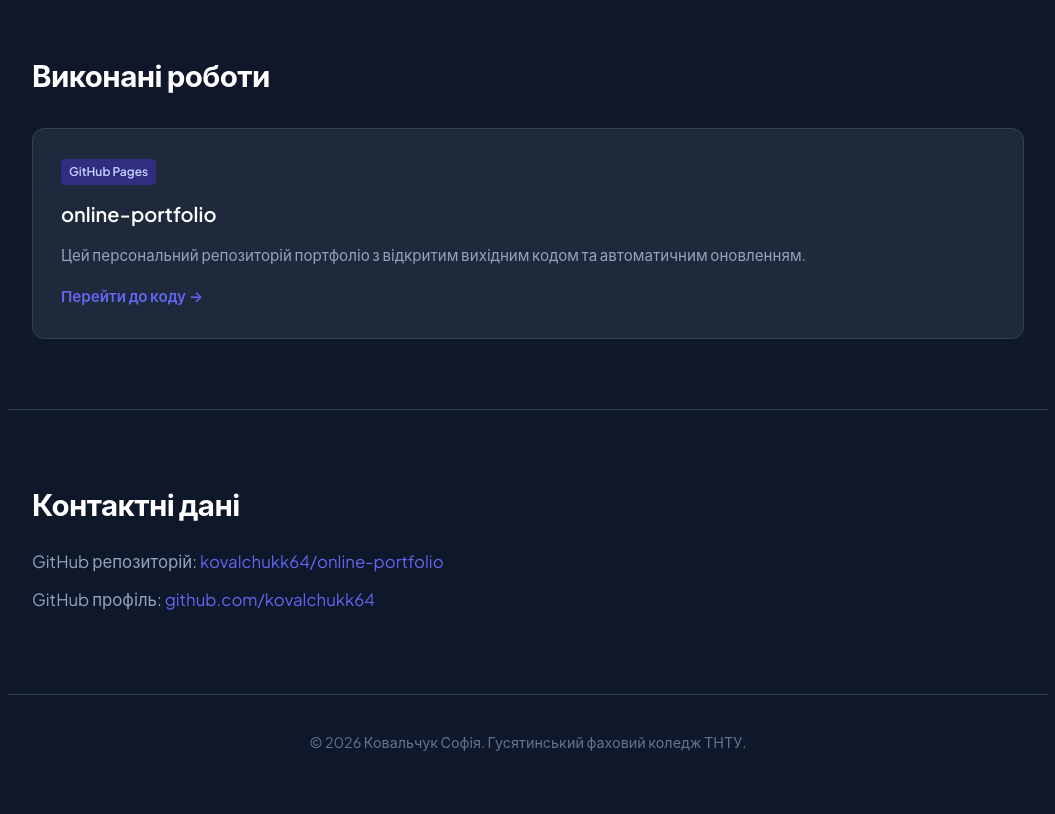
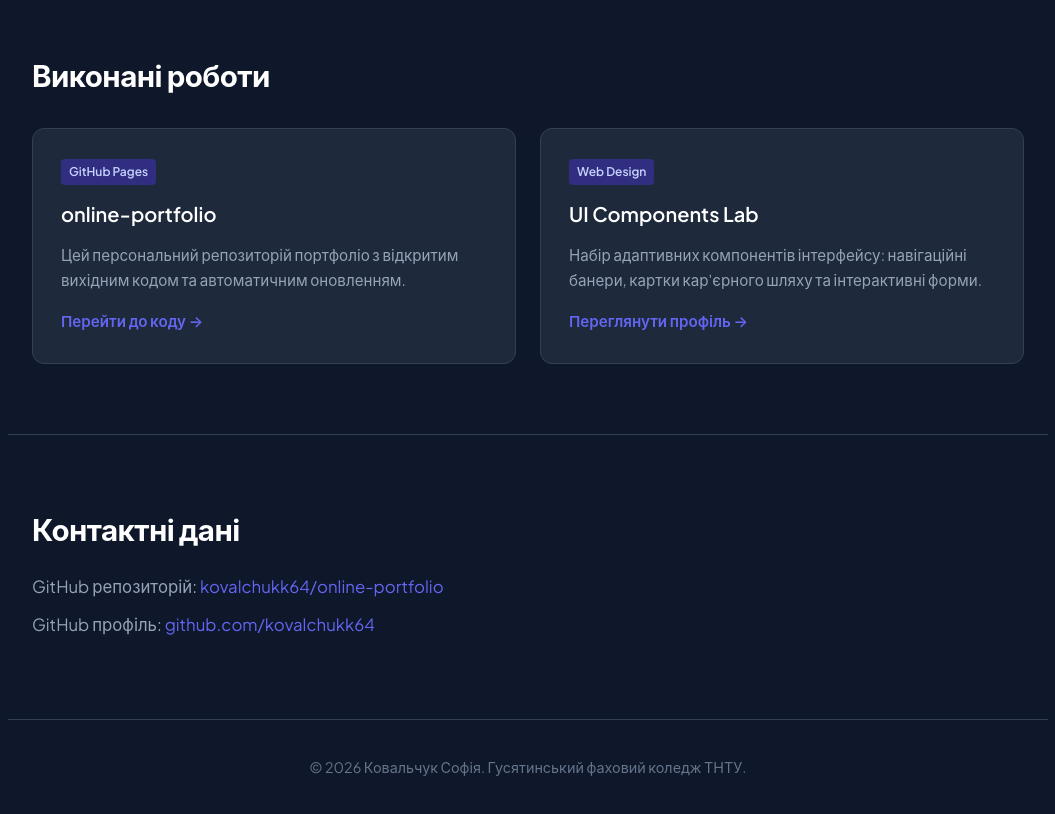
Before and after one commit to kovalchukk64/online-portfolio, a plain HTML site: page index.html in a window 1280 px wide. Shown: the part 1380-2194 px from the top of the page, without its empty margins (112-1167 px from the left). Before the commit the page ends 2171 px from the top, so only its background shows below. Drawn offline with Linux system fonts and the light colour scheme.

Commit message:
Додано компоненти навігації та контактні блоки

```diff
--- a/index.html
+++ b/index.html
@@ -76,6 +76,12 @@
           <p>Цей персональний репозиторій портфоліо з відкритим вихідним кодом та автоматичним оновленням.</p>
           <a href="https://github.com/kovalchukk64/online-portfolio" target="_blank" class="link-forward">Перейти до коду &rarr;</a>
         </article>
+        <article class="project-card">
+          <div class="card-badge">Web Design</div>
+          <h3>UI Components Lab</h3>
+          <p>Набір адаптивних компонентів інтерфейсу: навігаційні банери, картки кар'єрного шляху та інтерактивні форми.</p>
+          <a href="https://github.com/kovalchukk64" target="_blank" class="link-forward">Переглянути профіль &rarr;</a>
+        </article>
       </div>
     </section>
 
```
